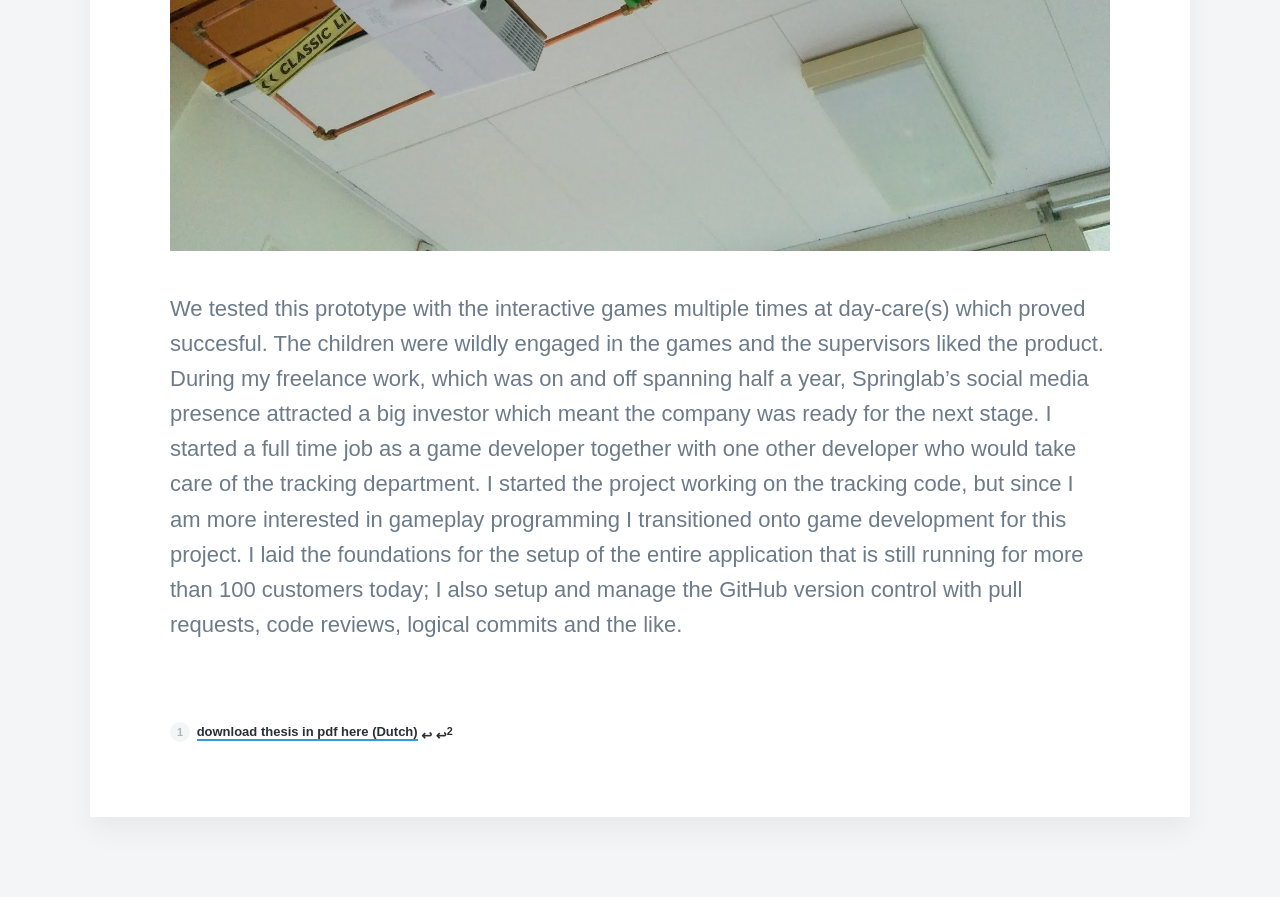
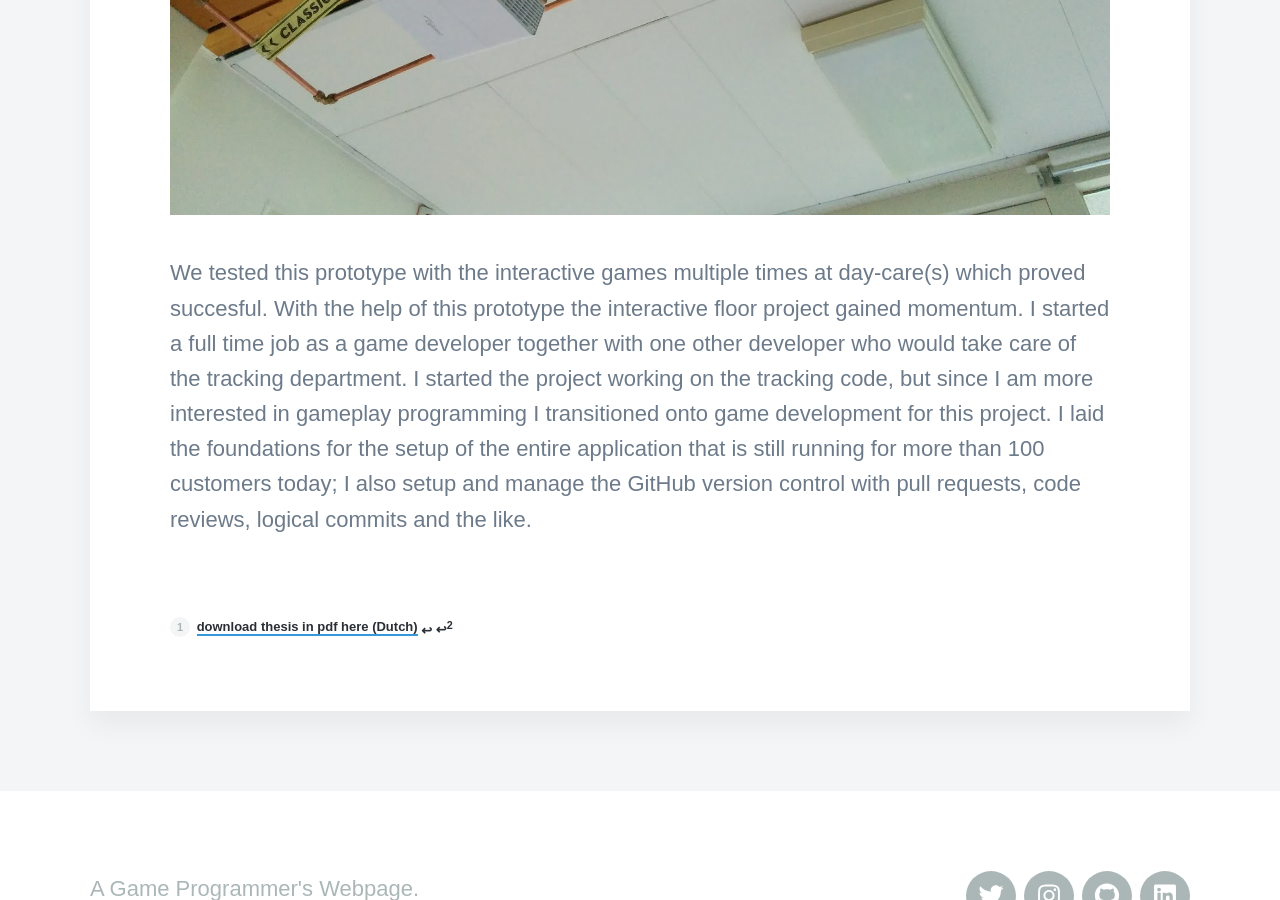
Before and after one commit to Rynji/Rynji.github.io, a Jekyll site: the page built from _projects/2019-12-24-Interactive-floor-project.md, in a window 1280 px wide and 900 px high, scrolled down 2846 px. Built offline with Jekyll 4.4.1, drawn with Linux system fonts in a browser that asks for light colours; nearby versions of some CDN libraries; some web fonts are replaced; some of the changed text lies outside the part shown.

Commit message:
Changes based on feedback; some rewriting and some removal.

```diff
--- a/_projects/2019-12-24-Interactive-floor-project.md
+++ b/_projects/2019-12-24-Interactive-floor-project.md
@@ -14,17 +14,15 @@
 
 ![](/images/projects/floor-project/colour_contour_detection.jpg)
 
-After completing my bachelor I started building a prototype interactive floor for Springlab as a freelancer. I had access to a Microsoft Kinect camera and an OpenCV for Unity plugin.
-At this point in time the interactive floor prototype was pretty much a two man project; I was building the technology and an interaction designer setup the first hardware prototype and designed a few basic interactive games I would develop for this prototype.
+After completing my bachelor I started building a prototype interactive floor for Springlab. I had access to a Microsoft Kinect camera and an OpenCV for Unity plugin. I mainly worked together with an interaction designer who took care of setting up a prototype hardware box and designing the interactions.
 
-The prototype can be seen in action in the video below (I'm the player).
+The prototype can be seen in action in the video below.
 <iframe src="https://www.youtube.com/embed/dJ-woBDXpAQ" width="640" height="360" frameborder="0" webkitallowfullscreen mozallowfullscreen allowfullscreen></iframe>
 Below is a photo of the prototype we used to test with. We actually experimented with multiple beamers to combat shadows on the play area, but it made calibrating near impossible.
 
 ![](/images/projects/floor-project/first_active_prototype.jpg)
 
-We tested this prototype with the interactive games multiple times at day-care(s) which proved succesful. The children were wildly engaged in the games and the supervisors liked the product.
-During my freelance work, which was on and off spanning half a year, Springlab's social media presence attracted a big investor which meant the company was ready for the next stage.
+We tested this prototype with the interactive games multiple times at day-care(s) which proved succesful. With the help of this prototype the interactive floor project gained momentum.
 I started a full time job as a game developer together with one other developer who would take care of the tracking department. I started the project working on the tracking code, but since I am more interested in gameplay programming I transitioned onto game development for this project. I laid the foundations for the setup of the entire application that is still running for more than 100 customers today; I also setup and manage the GitHub version control with pull requests, code reviews, logical commits and the like.
 
 [^1]: [download thesis in pdf here (Dutch)](/documents/bachelor-thesis.pdf)
```
Also changed, not shown: _pages/about.md (+2 -2 lines), _projects/2019-12-22-personal-projects.md (+8 -29 lines), _projects/2019-12-23-monster-rebellion.md (+1 -1 lines), _projects/2019-12-25-interactive-floor-games.md (+1 -6 lines).
